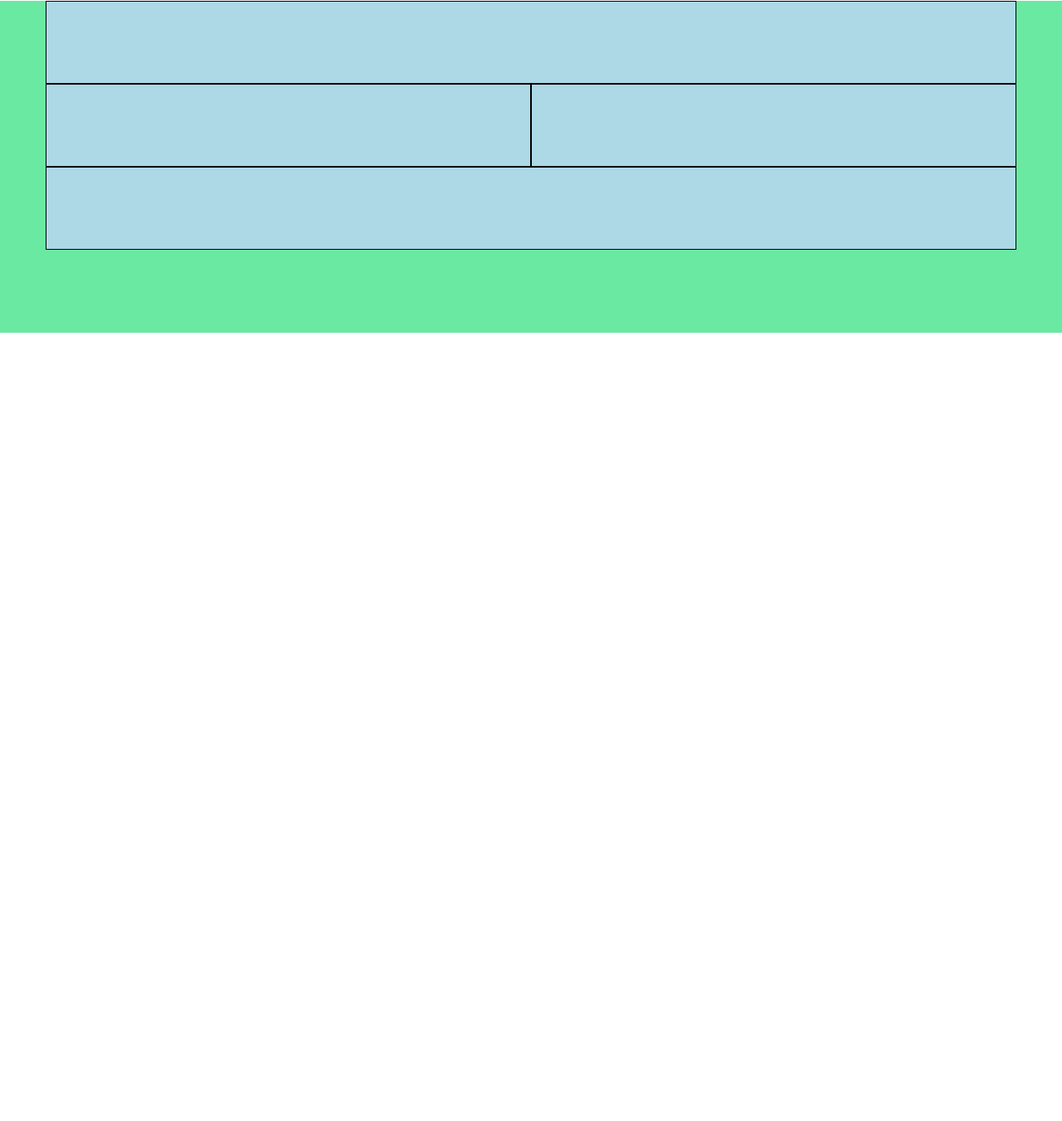
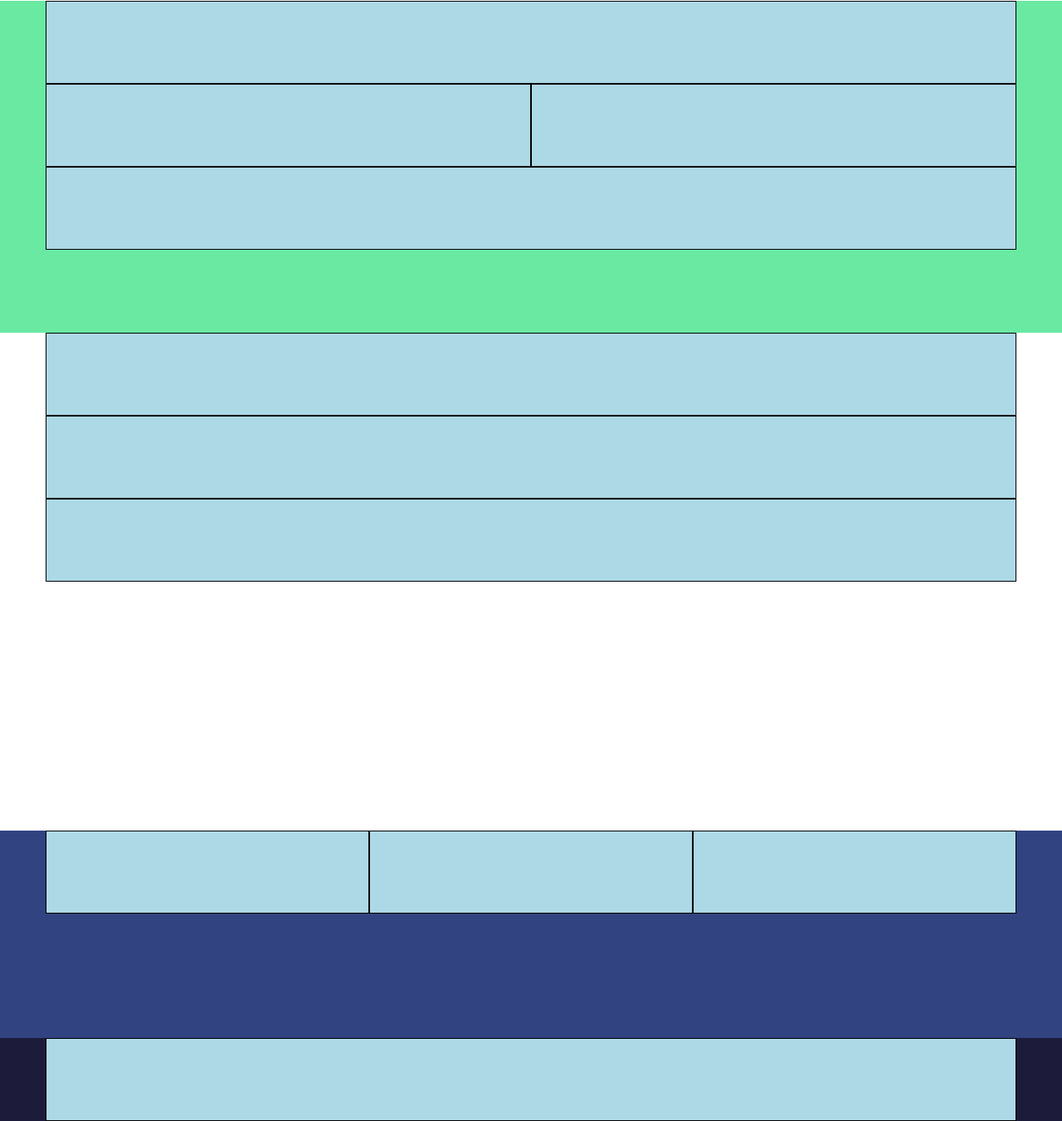
Before and after one commit to ilariamammucari/html-css-bootstrap-freelancer, a plain HTML site: page index.html in a window 1280 px wide. Shown: the part 1299-2650 px from the top of the page at 83% size. Before the commit the page ends 1700 px from the top, so only its background shows below. Drawn offline with nearby package versions, Linux system fonts and the light colour scheme.

Commit message:
add third section and footer structure

```diff
--- a/css/style.css
+++ b/css/style.css
@@ -29,3 +29,24 @@
   height: 400px;
   background-color: #69e9a2;
 }
+
+
+/* terza sezione */
+#contact {
+  height: 600px;
+  background-color: white;
+}
+
+/* footer */
+
+/* footer top */
+.footer_top {
+  height: 250px;
+  background-color: #314380;
+}
+
+/* footer bottom */
+.footer_bottom {
+  height: 100px;
+  background-color: #1c1c3a;
+}
--- a/index.html
+++ b/index.html
@@ -76,7 +76,19 @@
     <!-- /seconda sezione -->
 
     <!-- terza sezione -->
-    <section id="contact"></section>
+    <section id="contact">
+      <div class="container debug">
+        <div class="row">
+          <div class="col-xs-12"></div>
+        </div>
+        <div class="row">
+          <div class="col-xs-12"></div>
+        </div>
+        <div class="row">
+          <div class="col-xs-12"></div>
+        </div>
+      </div>
+    </section>
     <!-- /terza sezione -->
   </main>
   <!-- /corpo -->
@@ -85,11 +97,25 @@
   <!-- footer -->
   <footer>
     <!-- footer top -->
-    <div class="footer_top"></div>
+    <div class="footer_top">
+      <div class="container debug">
+        <div class="row">
+          <div class="col-sm-12 col-md-4"></div>
+          <div class="col-sm-12 col-md-4"></div>
+          <div class="col-sm-12 col-md-4"></div>
+        </div>
+      </div>
+    </div>
     <!-- /footer top -->
 
     <!-- footer bottom -->
-    <div class="footer_bottom"></div>
+    <div class="footer_bottom">
+      <div class="container debug">
+        <div class="row">
+          <div class="col-xs-12"></div>
+        </div>
+      </div>
+    </div>
     <!-- /footer bottom -->
   </footer>
   <!-- /footer -->
```
